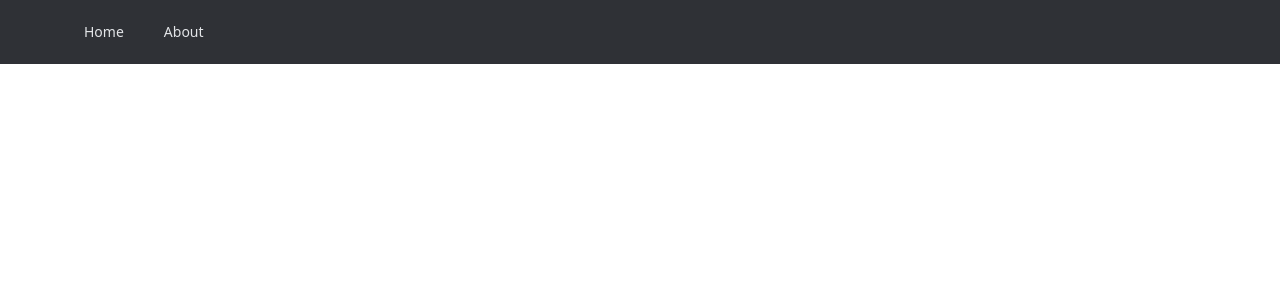
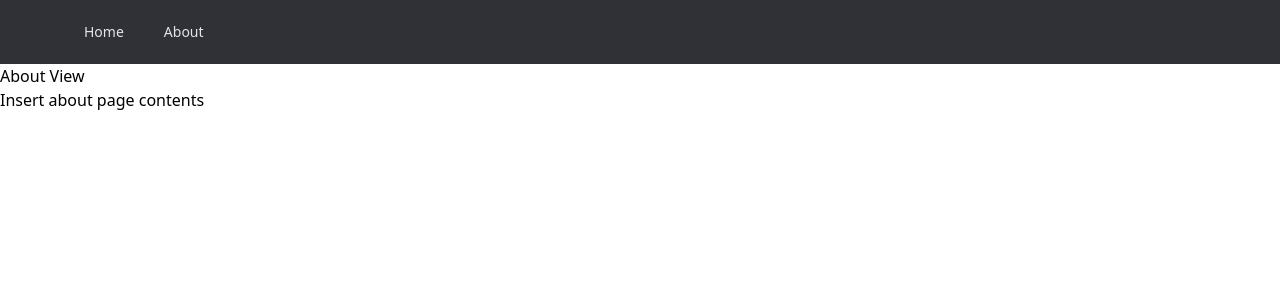
Before and after one commit to Sam772/Sam772.github.io, a React (Create React App) app: page /about in a window 1280 px wide. Shown: the top 300 px of the page. Built offline with nearby package versions, Linux system fonts and the light colour scheme.

Commit message:
Fixed multiple pages

```diff
--- a/src/App.js
+++ b/src/App.js
@@ -1,20 +1,20 @@
 import React from 'react';
 import './App.css';
-import { BrowserRouter, Route, Routes } from "react-router-dom";
+import { BrowserRouter as Router, Route, Routes } from "react-router-dom";
 import Navbar from './components/navbar';
-import About from './pages/about'
-import Home from './pages/home'
+import Home from './pages/home';
+import About from './pages/about';
 
 function App() {
   return (
     <>
-      <BrowserRouter>
+      <Router>
         <Navbar />
         <Routes>
-          <Route path = "/about" component = {About} />
-          <Route exact path = "/" component = {Home} />
+          <Route path = "/about" element = {<About />} />
+          <Route exact path = "/" element = {<Home />} />
         </Routes>
-      </BrowserRouter>
+      </Router>
     </>
   );
 }
--- a/src/components/Navbar.js
+++ b/src/components/Navbar.js
@@ -1,28 +1,26 @@
-import React, { useState } from 'react';
+import React from 'react';
+import { Link } from 'react-router-dom';
 
 function Navbar() {
-    const [isOpen, setIsOpen] = useState(false);
     return (
       <div>
         <nav className="bg-gray-800">
           <div className="max-w-7xl mx-auto px-4 sm:px-6 lg:px-8">
             <div className="flex items-center justify-between h-16">
               <div className="flex items-center">
-                <div className="flex-shrink-0"></div>
                 <div className="hidden md:block">
                   <div className="ml-10 flex items-baseline space-x-4">
-                    <a href="Home" className="text-gray-300 hover:bg-gray-700 hover:text-white px-3 py-2 rounded-md text-sm font-medium">
+                    <Link to ="/" className="text-gray-300 hover:bg-gray-700 hover:text-white px-3 py-2 rounded-md text-sm font-medium">
                       Home
-                    </a>
-                    <a href="About" className="text-gray-300 hover:bg-gray-700 hover:text-white px-3 py-2 rounded-md text-sm font-medium">
+                    </Link>
+                    <Link to ="/about" className="text-gray-300 hover:bg-gray-700 hover:text-white px-3 py-2 rounded-md text-sm font-medium">
                       About
-                    </a>
+                    </Link>
                   </div>
                 </div>
               </div>
               <div className="-mr-2 flex md:hidden">
                 <button
-                  onClick={() => setIsOpen(!isOpen)}
                   type="button"
                   className="bg-gray-900 inline-flex items-center justify-center p-2 rounded-md text-gray-400 hover:text-white hover:bg-gray-800 focus:outline-none focus:ring-2 focus:ring-offset-2 focus:ring-offset-gray-800 focus:ring-white"
                   aria-controls="mobile-menu"
--- a/src/pages/about/index.js
+++ b/src/pages/about/index.js
@@ -2,7 +2,10 @@ import React from 'react';
 
 const About = () => {
   return  (
-      <h2>Hi</h2>
+    <div className='about'>
+      <h2>About View</h2>
+      <p>Insert about page contents</p>
+    </div>
   );
 };
 
--- a/src/pages/home/index.js
+++ b/src/pages/home/index.js
@@ -2,7 +2,10 @@ import React from 'react';
 
 const Home = () => {
   return  (
-      <h2>Hi</h2>
+    <div className='home'>
+      <h2>Home View</h2>
+      <p>This is the home page</p>
+    </div>
   );
 };
 
```
